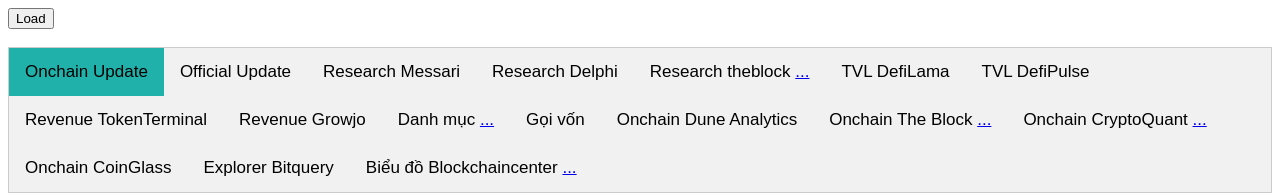
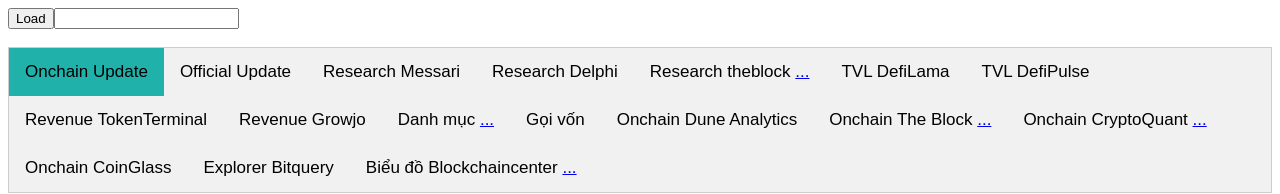
Before and after one commit to lamnt95/messarienterprise, an Angular app: page / in a window 1280 px wide. Shown: the top 194 px of the page. Built offline with nearby package versions, Linux system fonts and the light colour scheme.

Commit message:
1 file modified

```diff
--- a/src/app/app.component.html
+++ b/src/app/app.component.html
@@ -2,7 +2,7 @@
   {{ this.loading.txt }}
 </p>
 <button (click)="load()">Load</button>
-<!-- <input [(ngModel)]="tk" /> -->
+<input [(ngModel)]="tk" />
 <div>
   <br />
 </div>
```
